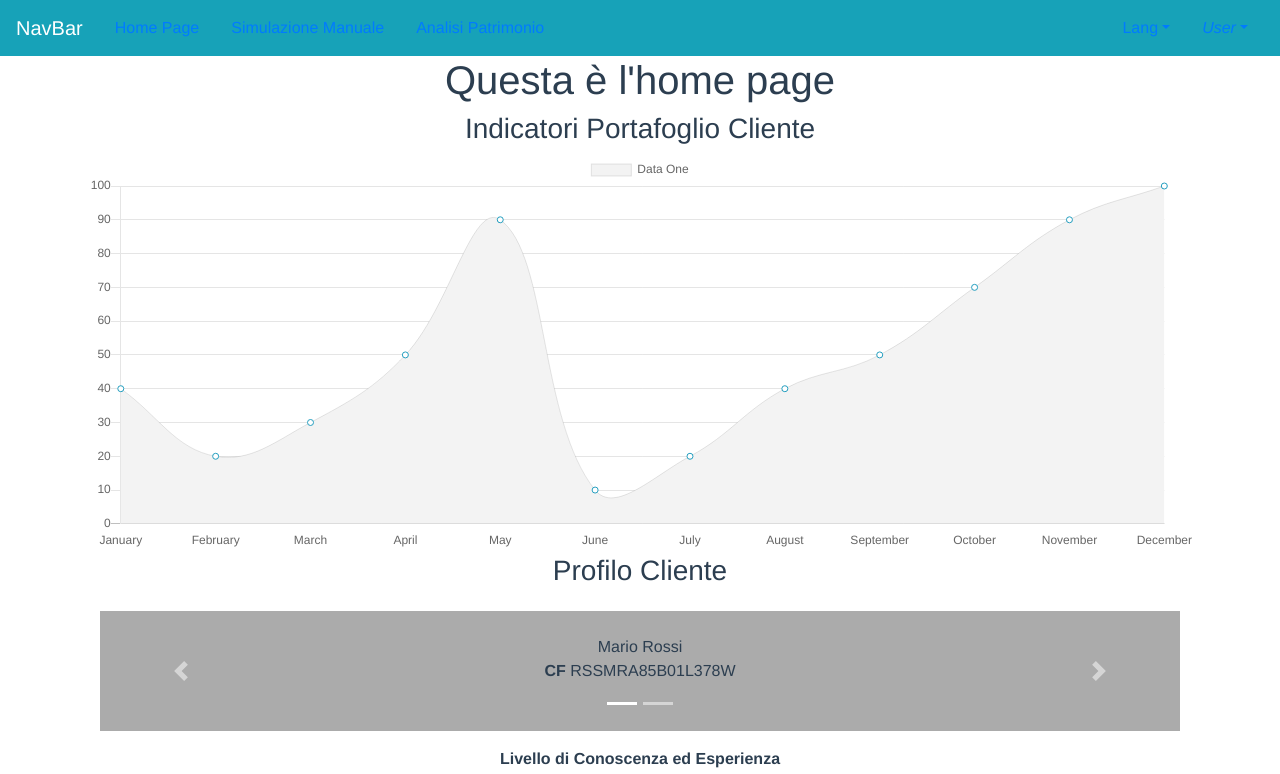
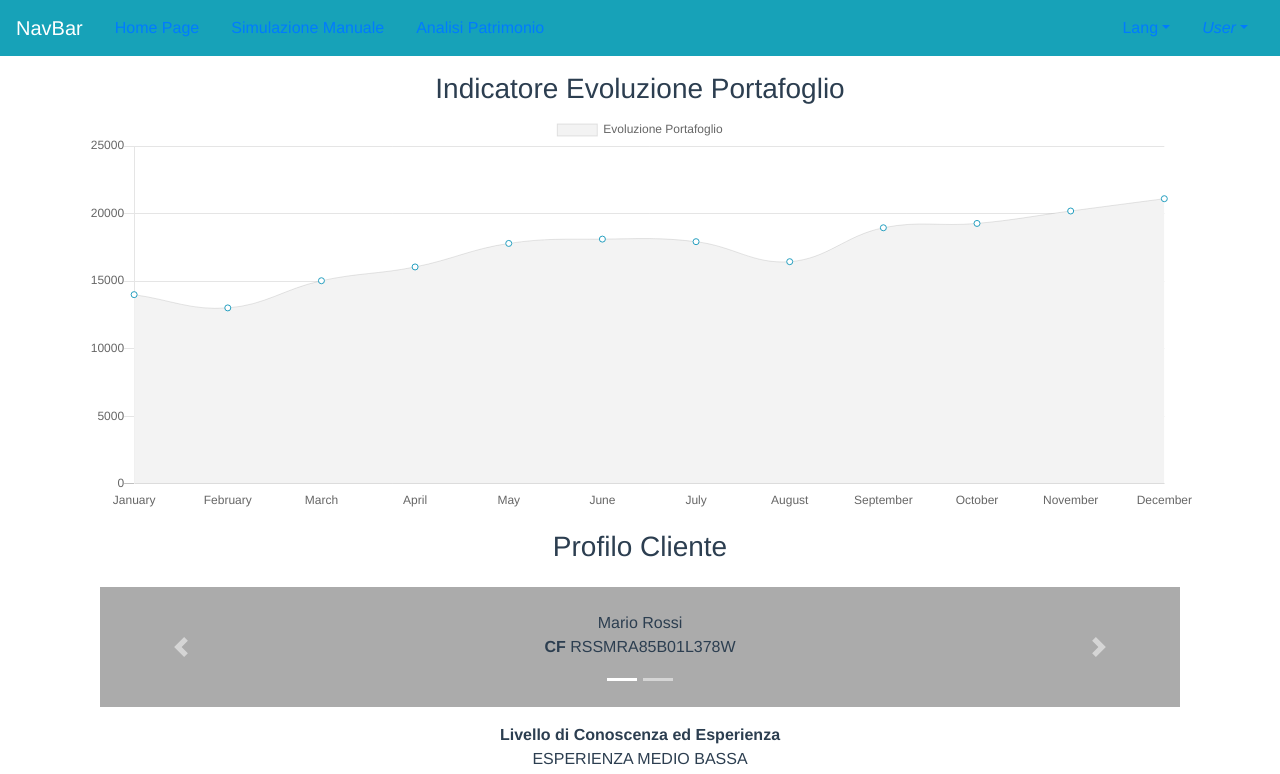
Before and after one commit to Zanobos/vue-showcase, a Vue app: page /#/homepage in a window 1280 px wide. Shown: the top 774 px of the page. Built offline with nearby package versions, Linux system fonts and the light colour scheme.

Commit message:
avanzamento hp

```diff
--- /dev/null
+++ b/src/components/IndicatoreEvoluzionePortafoglio.vue
@@ -0,0 +1,25 @@
+<template>
+    <div id="evoluzione">
+        <h3>Indicatore Evoluzione Portafoglio</h3>
+        <line-chart :data="evoluzionePortafoglio"></line-chart>
+    </div>
+</template>
+
+<script>
+import LineChart from "@/components/charts/LineChart"
+
+export default {
+    name: 'IndicatoreEvoluzionePortafoglio',
+    components: {
+        LineChart
+    },
+    props: ['evoluzionePortafoglio']
+}
+</script>
+
+<!-- Add "scoped" attribute to limit CSS to this component only -->
+<style scoped>
+h1, h2 {
+  font-weight: normal;
+}
+</style>
--- a/src/components/IndicatoriPortafoglio.vue
+++ /dev/null
@@ -1,43 +0,0 @@
-<template>
-  <div id="indicatori-portafoglio">
-    <h3>Indicatori Portafoglio Cliente</h3>
-    <line-chart :data="datacollection"></line-chart>
-  </div>
-</template>
-
-<script>
-import LineChart from "@/components/charts/LineChart"
-
-export default {
-  name: 'IndicatoriPortafoglio',
-  components: {
-    LineChart
-  },
-  data() {
-    return {
-      datacollection: {
-        //Data to be represented on x-axis
-        labels: ['January', 'February', 'March', 'April', 'May', 'June', 'July', 'August', 'September', 'October', 'November', 'December'],
-        datasets: [
-          {
-            label: 'Data One',
-            backgroundColor: '#f3f3f3',
-            pointBackgroundColor: 'white',
-            borderWidth: 1,
-            pointBorderColor: '#249EBF',
-            //Data to be represented on y-axis
-            data: [40, 20, 30, 50, 90, 10, 20, 40, 50, 70, 90, 100]
-          }
-        ]
-      }
-    }
-  }
-}
-</script>
-
-<!-- Add "scoped" attribute to limit CSS to this component only -->
-<style scoped>
-h1, h2 {
-  font-weight: normal;
-}
-</style>
--- a/src/components/pages/HomePage.vue
+++ b/src/components/pages/HomePage.vue
@@ -1,13 +1,12 @@
 <template>
     <div>
-        <h1>{{ msg }}</h1>
-        <indicatori-portafoglio/>
-        <profilatura-cliente :cliente="cliente"/>
+        <indicatore-evoluzione-portafoglio :evoluzionePortafoglio="evoluzionePortafoglio" class="mt-3"/>
+        <profilatura-cliente :cliente="cliente" class="mt-3"/>
     </div>
 </template>
 
 <script>
-import IndicatoriPortafoglio from "@/components/IndicatoriPortafoglio.vue";
+import IndicatoreEvoluzionePortafoglio from "@/components/IndicatoreEvoluzionePortafoglio.vue";
 import ProfilaturaCliente from "@/components/ProfilaturaCliente.vue";
 
 const cliente= {
@@ -33,16 +32,32 @@ const cliente= {
     ]
 };
 
+const evoluzionePortafoglio= {
+    //Data to be represented on x-axis
+    labels: ['January', 'February', 'March', 'April', 'May', 'June', 'July', 'August', 'September', 'October', 'November', 'December'],
+    datasets: [
+        {
+            label: 'Evoluzione Portafoglio',
+            backgroundColor: '#f3f3f3',
+            pointBackgroundColor: 'white',
+            borderWidth: 1,
+            pointBorderColor: '#249EBF',
+            //Data to be represented on y-axis
+            data: [14000, 13020, 15030, 16050, 17790, 18110, 17920, 16440, 18950, 19270, 20190, 21100]
+        }
+    ]
+};
+
 export default {
     name: 'HomePage',
     components: {
-        IndicatoriPortafoglio,
+        IndicatoreEvoluzionePortafoglio,
         ProfilaturaCliente
     },
     data () {
         return {
-            msg: 'Questa è l\'home page',
-            cliente: cliente
+            cliente: cliente,
+            evoluzionePortafoglio: evoluzionePortafoglio
         }
     }
 }
```
